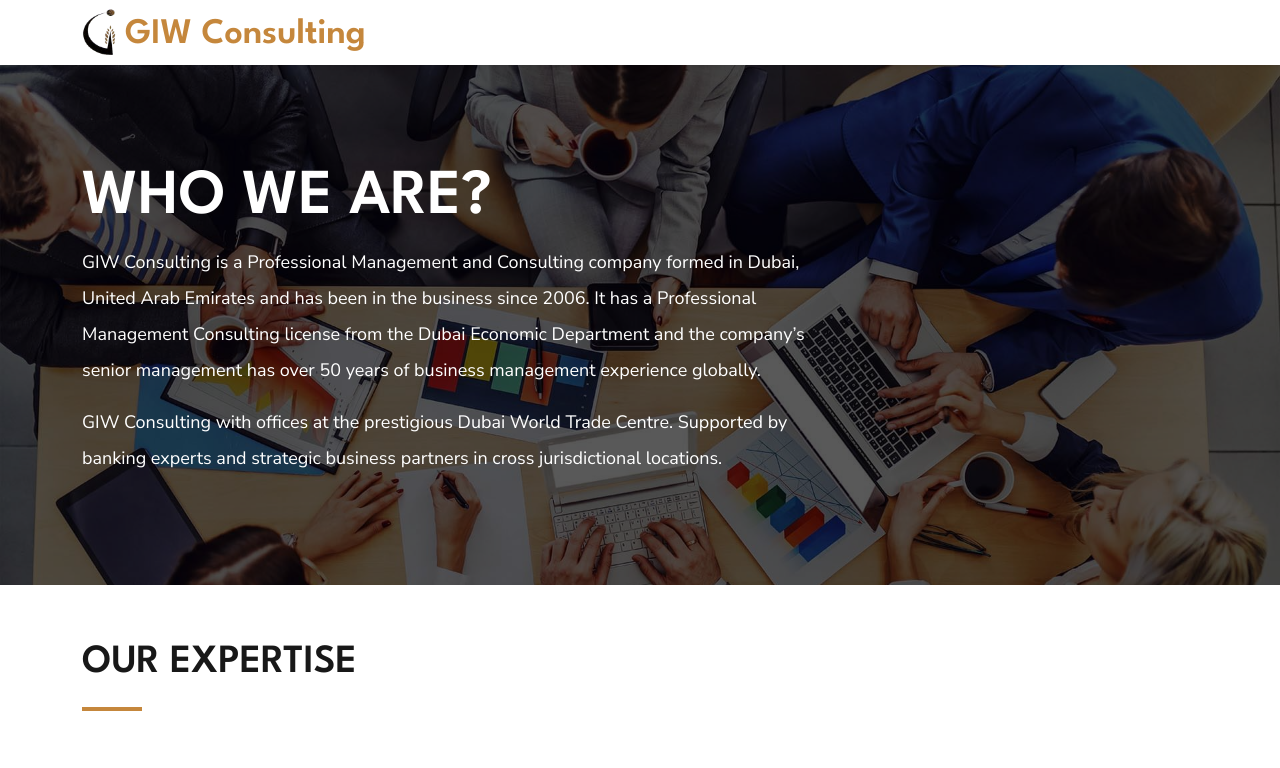
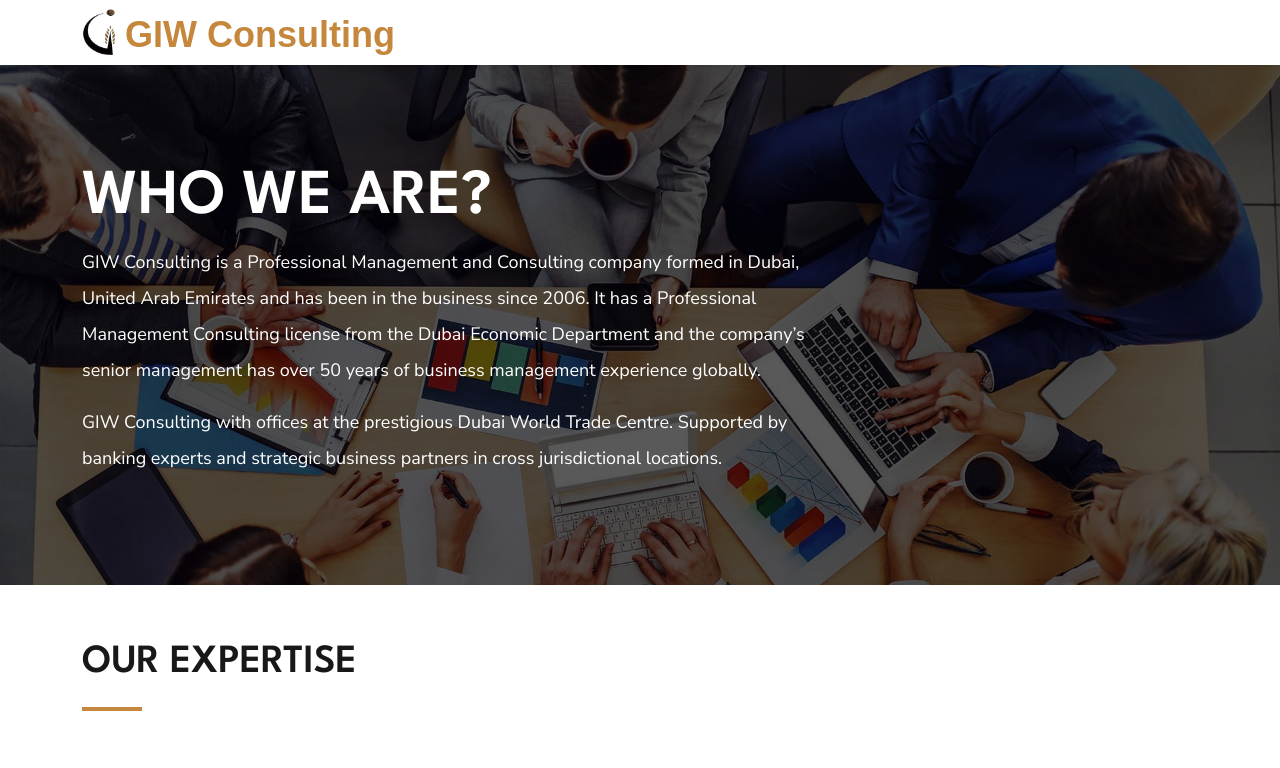
Before and after one commit to chantillyllc/giw, a website: page dist/index.html in a window 1280 px wide. Shown: the top 768 px of the page. Drawn offline with nearby package versions, Linux system fonts and the light colour scheme; a small style sheet from the web is missing.

Commit message:
Added Font

```diff
--- a/dist/index.html
+++ b/dist/index.html
@@ -11,6 +11,7 @@
 
     <link rel="preconnect" href="https://fonts.googleapis.com">
     <link rel="preconnect" href="https://fonts.gstatic.com" crossorigin>
+    <link href="https://www.dafontfree.net/embed/aGVhZGFjaGUtbm9ybWFsJmRhdGEvMTkvaC85MDg2Ny9IZWFkYWNoZS50dGY" rel="stylesheet" type="text/css"/>
     <link href="https://fonts.googleapis.com/css2?family=League+Spartan:wght@500;600&display=swap" rel="stylesheet">
 
     <!-- Fontawesome -->
--- a/dist/main.css
+++ b/dist/main.css
@@ -44,7 +44,7 @@
 }
 
 .navbar-brand span {
-  font-family: "League Spartan", sans-serif;
+  font-family: "headache-normal", sans-serif;
   font-size: 36px;
   font-weight: 600;
   color: #c5873c;
```
